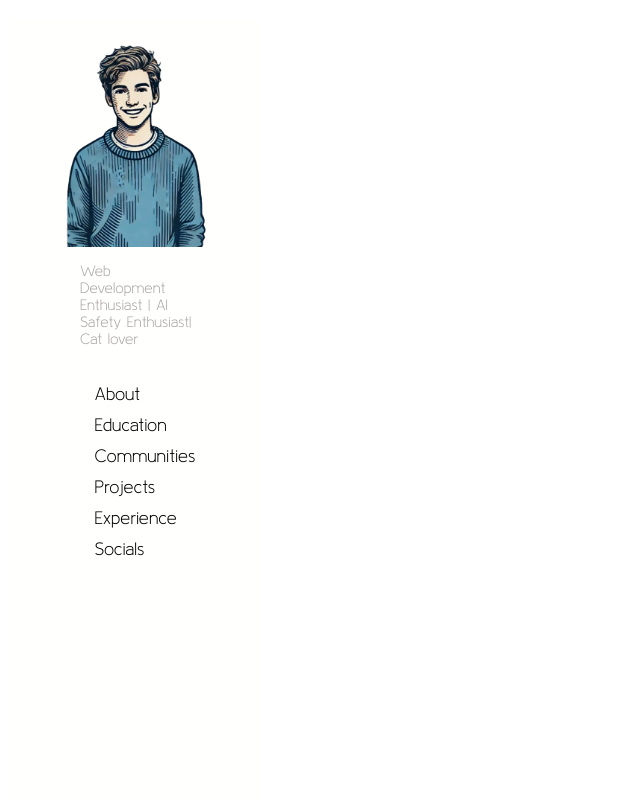
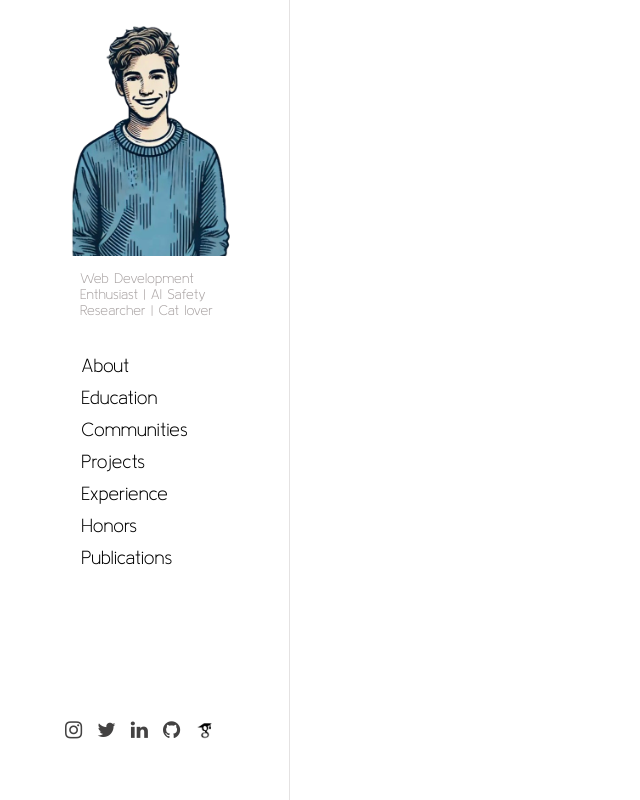
Before and after one commit to sarveshtiku/sarveshtiku.github.io, a plain HTML site: page index.html in a window 1280 px wide. Shown: the whole page, without its empty margins (0-640 px from the left). Drawn offline with Linux system fonts and the light colour scheme; a web font is replaced by a local one.

Commit message:
Added Footer Icons

```diff
--- a/assets/css/style.css
+++ b/assets/css/style.css
@@ -7,15 +7,17 @@ body {
 .navbar {
     height: 100%;
     left: 10px;
-    top: 20px;
-    width: 250px;
+
+    width: 280px;
     position: fixed;
-    background-color: #fffffd;
+    background-color: #ffffff;
     display: flex;
     padding: 20px;
     flex-direction: column;
     align-items: center;
     box-sizing: border-box;
+    border-right: #e4e2e2 solid;
+    border-right-width: 0.75px;
 }
 
 
@@ -26,20 +28,18 @@ body {
 }
 
 .navbar-header p {
-    font-size: 15px;
+    font-size: 14px;
     margin-bottom: 20px;
     margin-left: 20px;
     color: #aaa4a4;
     padding-left: 30px;
-    padding-right: 40px;
+    padding-right: 20px;
 }
 
 .navbar-menu {
-    list-style-type: none;
-    padding-left: 20px;
-    margin-left: 500;
-    margin-right: 0;
-    /* text-align: center; */
+    list-style-type: none; /* Removes the bullet points */
+    padding-left: 0px; /* Reduces the padding on the left */
+    margin-left: -30px; /* Removes any margin on the left */
 }
 
 .navbar-menu li {
@@ -49,7 +49,7 @@ body {
 .navbar-menu a {
     text-decoration: none;
     color: #000;
-    font-size: 18px;
+    font-size: 19px;
 }
 
 .navbar-menu a:hover {
@@ -71,3 +71,29 @@ body {
     display: block;
     font-size: 10px;
 }
+
+.footer-icons {
+    margin-left: 30px;
+    margin-right: 20px;
+    margin-bottom: 30px;
+    position: fixed;
+    left: 25px;
+    bottom: 20px; /* Adjust this value to move the icons higher */
+    width: 100%;
+    color: rgb(12, 12, 12);
+    text-align: center;
+    padding: 10px;
+    display: flex;
+    gap: 15px; /* Adjusts the spacing between icons */
+}
+
+.footer-icons .fa {
+    font-size: 20px; /* Increase the icon size */
+    color: rgb(67, 66, 66); /* Set the icon color */
+    text-decoration: none;
+}
+
+.footer-icons img {
+    width: 20px; /* Increase the size of the Google Scholar icon */
+    height: auto;
+}
--- a/index.html
+++ b/index.html
@@ -9,15 +9,17 @@
     <link rel="stylesheet" href="assets/css/font.css">
     <style>
         @import url('https://fonts.googleapis.com/css2?family=Bodoni+Moda+SC:ital,opsz,wght@0,6..96,400..900;1,6..96,400..900&family=Kulim+Park:ital,wght@0,200;0,300;0,400;0,600;0,700;1,200;1,300;1,400;1,600;1,700&family=Raleway:ital,wght@0,100..900;1,100..900&display=swap');
-        </style>
+    </style>
+    <!-- Add icon library -->
+    <link rel="stylesheet" href="https://cdnjs.cloudflare.com/ajax/libs/font-awesome/4.7.0/css/font-awesome.min.css">
 </head>
 
 <body>
     <!-- Nav Bar Div  -->
     <nav class="navbar">
-        <img src="./assets/img/profile_pic.png" alt="Profile Picture" >
+        <img src="./assets/img/profile_pic.png" alt="Profile Picture">
         <div class="navbar-header kulim-park-extralight">
-            <p class = "kulim-park-extralight"> Web Development Enthusiast | AI Safety Enthusiast| Cat lover</p>
+            <p class="kulim-park-extralight"> Web Development Enthusiast | AI Safety Researcher | Cat lover</p>
         </div>
         <ul class="navbar-menu kulim-park-extralight">
             <li><a href="#About" id="about-btn">About</a></li>
@@ -25,15 +27,29 @@
             <li><a href="#Communities" id="communities-btn">Communities</a></li>
             <li><a href="#Projects" id="projects-btn">Projects</a></li>
             <li><a href="#Experience" id="experience-btn">Experience</a></li>
-            <li><a href="#Socials" id="socials-btn">Socials</a></li>
+            <li><a href="#Honors" id="honors-btn">Honors</a></li>
+            <li><a href="#Publications" id="publications-btn">Publications</a></li>
+
         </ul>
+
+        <div class="footer-icons">
+
+        <!-- Add font awesome icons -->
+        <a href="https://www.instagram.com/sarvesh_tiku/" class="fa fa-instagram"></a>
+        <a href="https://x.com/sarveshtiku" class="fa fa-twitter"></a>
+        <a href="https://www.linkedin.com/in/sarveshtiku/" class="fa fa-linkedin"></a>
+        <a href="https://github.com/sarveshtiku" class="fa fa-github"></a>
+        <a href="https://scholar.google.com/citations?user=KB6pL-sAAAAJ&hl=en&oi=ao" class ="fa"><img id = "google_scholar_icon" src="assets/img/google_scholar_icon.png"></img></a>
+        </div>
+
     </nav>
 
 
-     <!-- About tab  -->
+    <!-- About tab  -->
     <div id="about-content" class="content">
         <h1>About Me</h1>
-        <p>This is a paragraph about me. Here I will talk about my background, interests, and what drives my passion for web development and AI safety.</p>
+        <p>This is a paragraph about me. Here I will talk about my background, interests, and what drives my passion for
+            web development and AI safety.</p>
     </div>
 
     <!-- Education tab  -->
@@ -54,16 +70,22 @@
         <p>MIT IEEE.</p>
     </div>
 
-    <!-- Education tab  -->
+    <!-- Experience tab  -->
     <div id="experience-content" class="content">
         <h1>=Experience</h1>
         <p>CS@Mines</p>
     </div>
 
-    <!-- Socials tab  -->
-    <div id="socials-content" class="content">
-        <h1>Social</h1>
+    <!-- Honors tab  -->
+    <div id="honors-content" class="content">
+        <h1>Honors</h1>
         <p>Intsagram Icon</p>
+    </div>
+
+    <!-- Publications tab  -->
+    <div id="publications-content" class="content">
+        <h1>Publications</h1>
+        <p>Twitter Icon</p>
     </div>
 
     <script src="./assets/js/script.js"></script>
```
Also changed, not shown: assets/img/google_scholar_icon.png (added).
